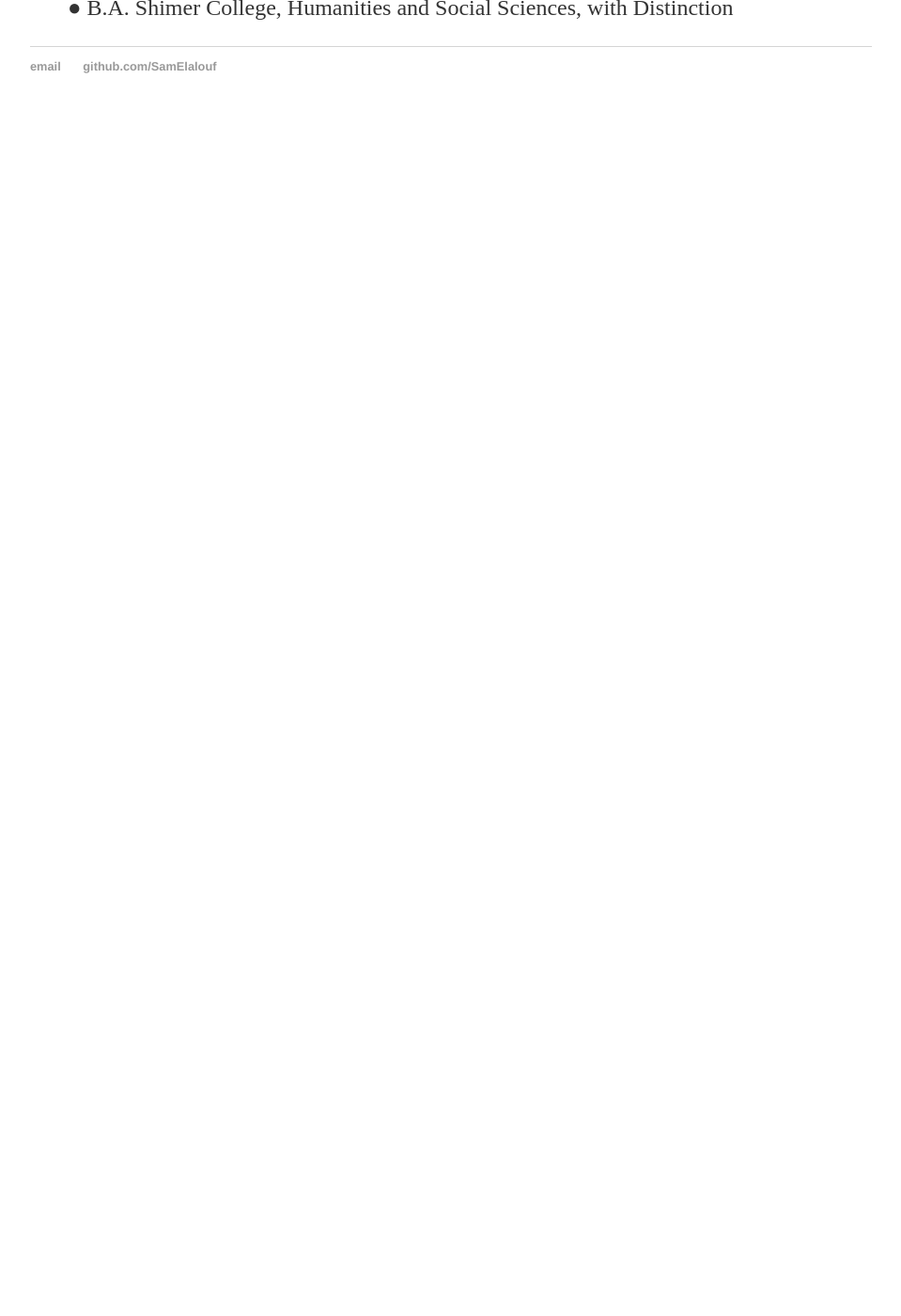
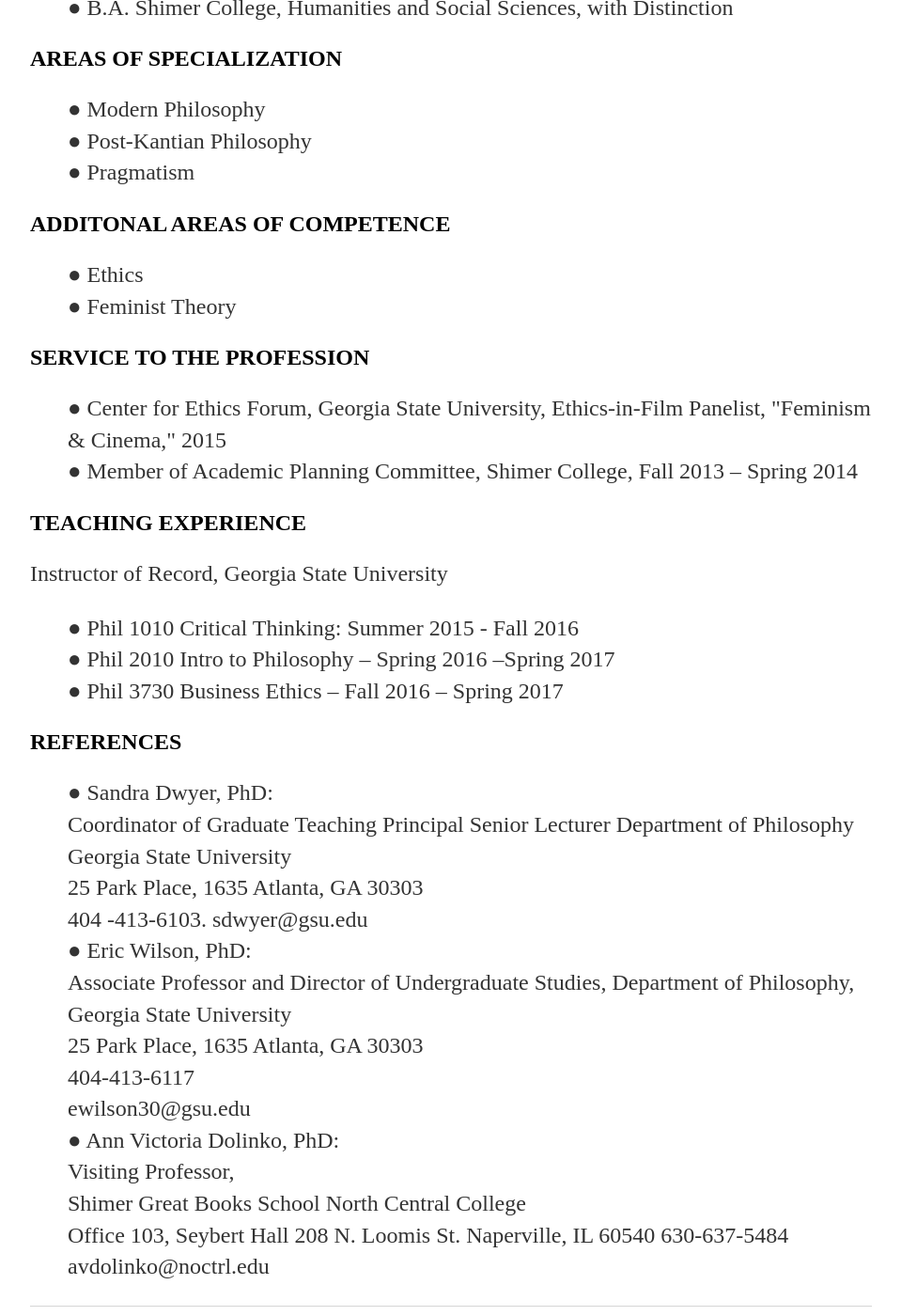
Before and after one commit to SamElalouf/samelalouf.github.io, a Jekyll site: the page built from cv/index.html, in a window 1280 px wide and 1400 px high, scrolled down 829 px. Shown: the whole window at 94% size, without its empty margins (160-1119 px from the left). Built offline with Jekyll 4.4.1, drawn with Linux system fonts in a browser that asks for light colours; before the commit the page ends 967 px from its top, so only the background shows below that.

Commit message:
Update index.html

```diff
--- a/cv/index.html
+++ b/cv/index.html
@@ -33,4 +33,75 @@
 
 ● B.A. Shimer College, Humanities and Social Sciences, with Distinction	<br>
 
+
+<h2>AREAS OF SPECIALIZATION</h2>
+
+<p class="tab">
+
+● Modern Philosophy<br>
+
+● Post-Kantian Philosophy<br>
+
+● Pragmatism<br>
+
+
+<h2>ADDITONAL AREAS OF COMPETENCE</h2>
+
+<p class="tab">
+
+● Ethics<br>
+
+● Feminist Theory<br>
+
+
+<h2>SERVICE TO THE PROFESSION</h2>
+
+<p class="tab">
+
+● Center for Ethics Forum, Georgia State University, Ethics-in-Film Panelist, "Feminism & Cinema," 2015<br>
+
+● Member of Academic Planning Committee, Shimer College, Fall 2013 – Spring 2014<br>
+
+
+<h2>TEACHING EXPERIENCE</h2>
+
+<p>Instructor of Record, Georgia State University</p>
+
+<p class="tab">
+
+● Phil 1010 Critical Thinking: Summer 2015 - Fall 2016<br>
+
+● Phil 2010 Intro to Philosophy – Spring 2016 –Spring 2017<br>
+
+● Phil 3730 Business Ethics – Fall 2016 – Spring 2017<br>
+
+<h2>REFERENCES</h2>
+
+<p class="tab">
+
+● Sandra Dwyer, PhD:<br>
+Coordinator of Graduate Teaching Principal Senior Lecturer Department of Philosophy Georgia State University<br>
+25 Park Place, 1635 Atlanta, GA 30303<br>
+404 -413-6103. sdwyer@gsu.edu<br>
+
+● Eric Wilson, PhD:<br>
+Associate Professor and Director of Undergraduate Studies, Department of Philosophy, Georgia State University<br>
+25 Park Place, 1635 Atlanta, GA 30303<br>
+404-413-6117<br>
+ewilson30@gsu.edu<br>
+
+● Ann Victoria Dolinko, PhD:<br>
+Visiting Professor,<br>
+Shimer Great Books School North Central College<br>
+Office 103, Seybert Hall 208 N. Loomis St. Naperville, IL 60540 630-637-5484<br>
+avdolinko@noctrl.edu<br>
+
+
+
+
+
+
+
+
+
 </div><!-- /.blurb -->
```
